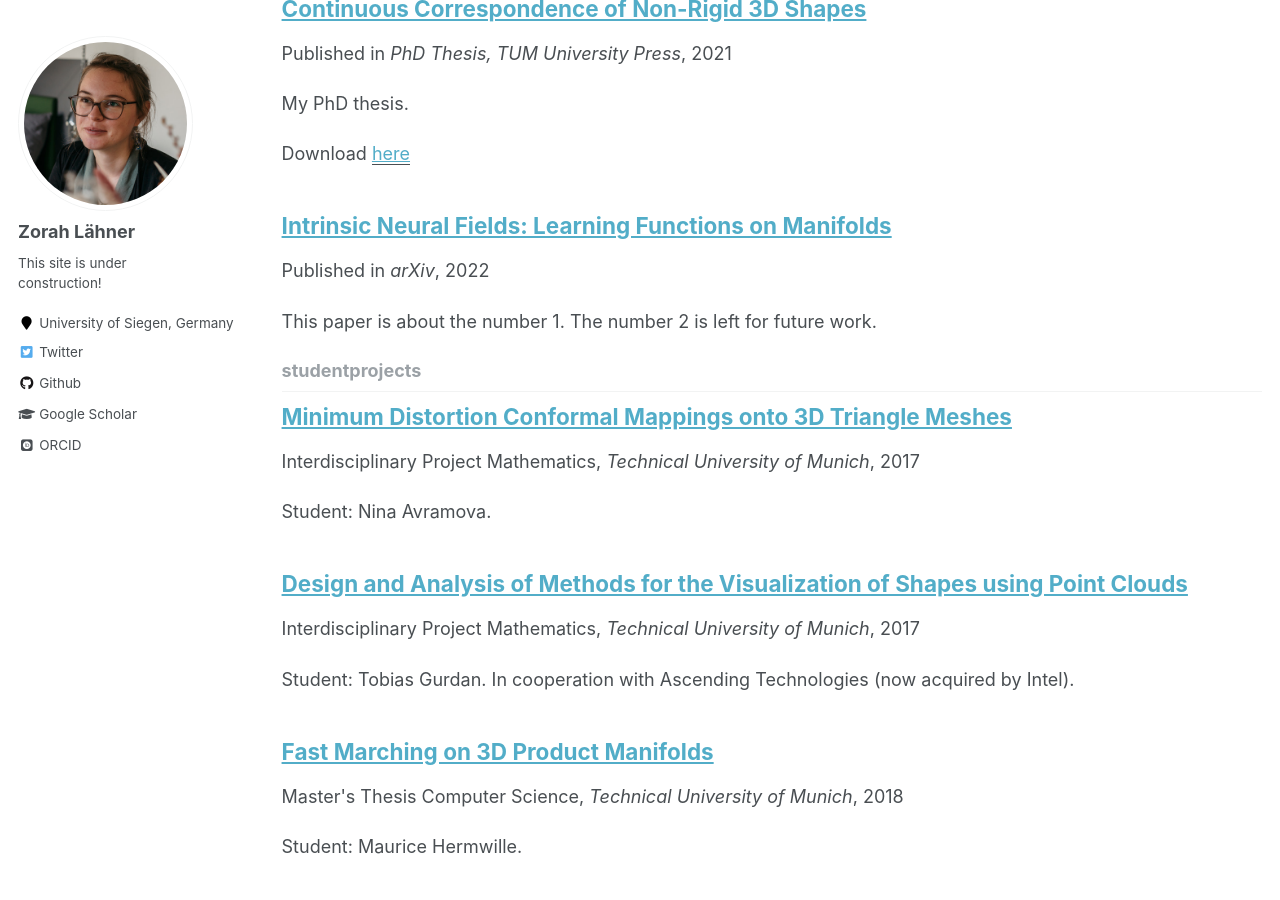
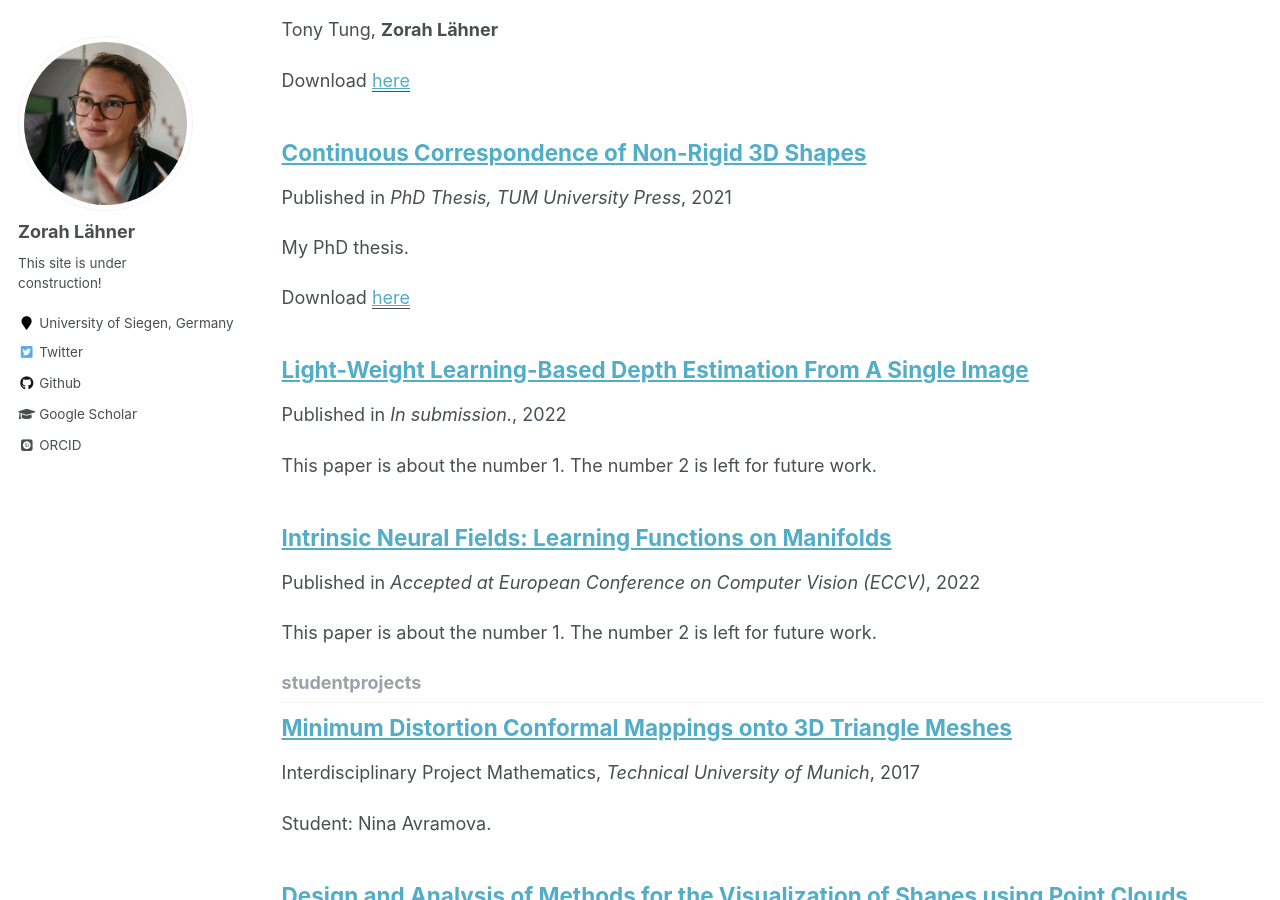
Before and after one commit to zorah/zorah.github.io, a Jekyll site: the page built from _pages/collection-archive.html, in a window 1280 px wide and 900 px high, scrolled down 4387 px. Built offline with Jekyll 4.4.1, drawn with Linux system fonts in a browser that asks for light colours; some web fonts are replaced; some of the changed text lies outside the part shown.

Commit message:
publications

```diff
--- /dev/null
+++ b/_news/2022-07-06-eccv.md
@@ -0,0 +1,6 @@
+---
+title: "Our paper 'Intrinsic Neural Fields: Learning Functions on Manifolds' was accepted at ECCV 2022!"
+collection: news
+type: "Publication"
+date: 2022-07-06
+---
--- a/_publications/2022-arxiv-intrinsic-neural-fields.md
+++ b/_publications/2022-arxiv-intrinsic-neural-fields.md
@@ -4,7 +4,7 @@ collection: preprints
 permalink: /publication/2022-intrinsic-neural-fields
 excerpt: 'This paper is about the number 1. The number 2 is left for future work.'
 date: 2022-03-16
-venue: 'arXiv'
+venue: 'Accepted at European Conference on Computer Vision (ECCV)'
 authors: 'Lukas Koestler, Daniel Grittner, Michael Moeller, Daniel Cremers, <b>Zorah Lähner</b>'
 teaser: /previews/koestler2022intrinsic.png
 arxiv: 'https://arxiv.org/abs/2203.07967'
@@ -26,9 +26,9 @@ bibtex: true
 
 ## Bibtex
 
-    @article{gandikota2021invariance,
-        author 	= "{Kanchana Vaishnavi} Gandikota, Jonas Geiping, Zorah L\"ahner, Adam Czapli\'nski, Michael Moeller",
-        title 	= "Training or Architecture? How to Incorporate Invariance in Neural Networks",
-        booktitle   = "arXiv:2106.10044",
-        year 	= "2021",
+    @inproceedings{koestler2022intrinsic,
+        author 	= {Lukas Koestler and Daniel Grittner and Michael Moeller and Daniel Cremers and Zorah L\"ahner},
+        title 	= {Intrinsic Neural Fields: Learning Functions on Manifolds},
+        booktitle   = {European Conference on Computer Vision (ECCV)},
+        year 	= "2022",
     }
--- /dev/null
+++ b/_publications/2022-arxiv-light-weight-learning-based-depth-estimation-from-a-single-image.md
@@ -0,0 +1,19 @@
+---
+title: "Light-Weight Learning-Based Depth Estimation From A Single Image"
+collection: preprints
+permalink: /publication/2022-light-weight-depth-estimation
+excerpt: 'This paper is about the number 1. The number 2 is left for future work.'
+date: 2022-03-01
+venue: 'In submission.'
+authors: 'Zekarias Negese, Hartmut Bauermeister, Michael Moeller, Emanuele Rodolà, <b>Zorah Lähner</b>'
+---
+
+{{ page.authors }}
+
+## Bibtex
+
+    @inproceedings{negese2022lightweight,
+        author 	= {Zekarias Negese and Hartmut Bauermeister and Michael Moeller and Emanuele Rodol\'a and Zorah L\"ahner},
+        title 	= {Light-Weight Learning-Based Depth Estimation From A Single Image},
+        year 	= "2022",
+    }
```
